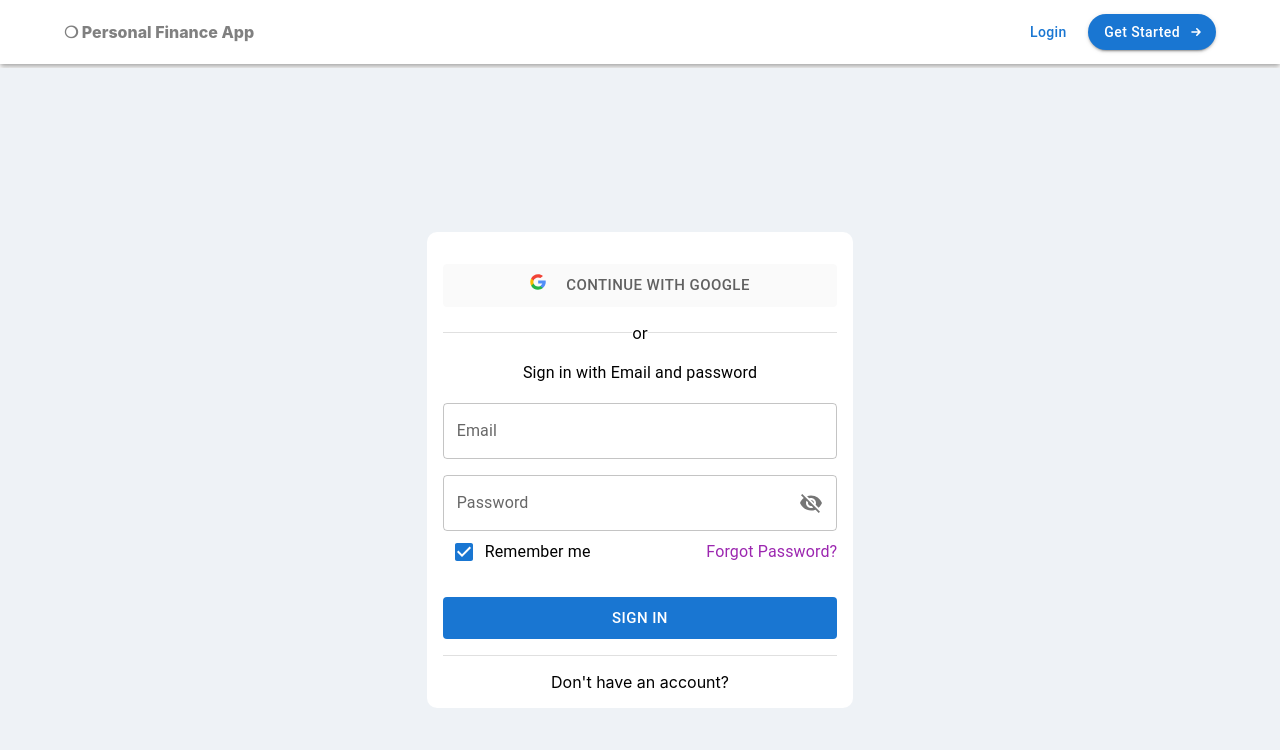
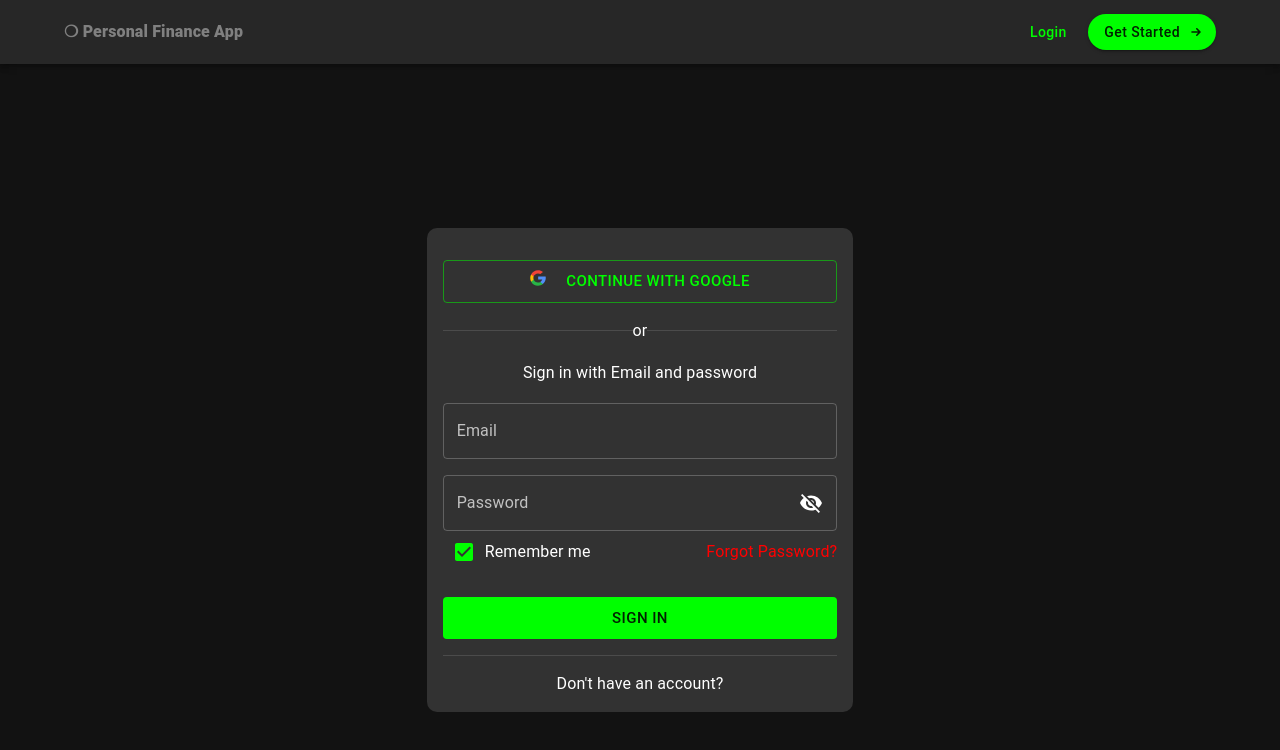
Before and after one commit to vernu/finovo, a Next.js app: page /login in a window 1280 px wide. Shown: the top 750 px of the page. Built offline with nearby package versions, Linux system fonts and the light colour scheme; no server answers.

Commit message:
ui: go green and dark

```diff
--- a/src/HOC/withDashboardLayout/index.tsx
+++ b/src/HOC/withDashboardLayout/index.tsx
@@ -11,7 +11,7 @@ const StyledRoot = styled('div')({
   display: 'flex',
   minHeight: '100%',
   overflow: 'hidden',
-  backgroundColor: '#EEF2F6',
+  // backgroundColor: '#EEF2F6',
 })
 
 const Main = styled('div')(({ theme }) => ({
--- a/src/components/auth/LoginForm.tsx
+++ b/src/components/auth/LoginForm.tsx
@@ -97,11 +97,13 @@ const LoginForm = ({ ...others }) => {
             onClick={handleLoginWithGoogle}
             size='large'
             variant='outlined'
-            sx={{
-              color: 'grey.700',
-              backgroundColor: theme.palette.grey[50],
-              borderColor: theme.palette.grey[50],
-            }}
+            sx={
+              {
+                // color: 'grey.700',
+                // backgroundColor: theme.palette.grey[50],
+                // borderColor: theme.palette.grey[50],
+              }
+            }
           >
             <Box sx={{ mr: { xs: 1, sm: 2, width: 20 } }}>
               <img
@@ -153,7 +155,6 @@ const LoginForm = ({ ...others }) => {
             name='email'
             onChange={handleChange}
             label='Email'
-            inputProps={{}}
           />
         </FormControl>
 
@@ -181,7 +182,6 @@ const LoginForm = ({ ...others }) => {
               </InputAdornment>
             }
             label='Password'
-            inputProps={{}}
           />
         </FormControl>
         <Stack
--- a/src/components/transaction/TransactionFilter.tsx
+++ b/src/components/transaction/TransactionFilter.tsx
@@ -65,8 +65,8 @@ export const TransactionFilter = () => {
         borderRadius: '10px',
         marginBottom: '5px',
         padding: '3px',
-        backgroundColor: '#f5f5f5',
-        border: '0.1px dashed black',
+        borderWidth: '1px',
+        borderColor: 'primary.main',
       }}
     >
       <Grid container spacing={0.5}>
@@ -201,7 +201,7 @@ export const TransactionFilter = () => {
                             ? '#2a2'
                             : category.type === 'EXPENSE'
                             ? 'red'
-                            : 'black',
+                            : '',
                       }}
                     />
                   </MenuItem>
--- a/src/pages/_app.tsx
+++ b/src/pages/_app.tsx
@@ -6,15 +6,32 @@ import { Provider } from 'react-redux'
 import { store } from '../store/store'
 import { Toaster } from 'react-hot-toast'
 import ConfirmModal from '../components/common/ConfirmModal'
+import { ThemeProvider, createTheme } from '@mui/material/styles'
+import CssBaseline from '@mui/material/CssBaseline'
 
 function MyApp({ Component, pageProps }: AppProps) {
+  const darkTheme = createTheme({
+    palette: {
+      mode: 'dark',
+      primary: {
+        main: '#00FF00',
+      },
+      secondary: {
+        main: '#FF0000',
+      },
+    },
+  })
+
   return (
     <Provider store={store}>
-      <ApolloProvider client={apolloClient}>
-        <Toaster />
-        <ConfirmModal />
-        <Component {...pageProps} />
-      </ApolloProvider>
+      <ThemeProvider theme={darkTheme}>
+        <CssBaseline />
+        <ApolloProvider client={apolloClient}>
+          <Toaster />
+          <ConfirmModal />
+          <Component {...pageProps} />
+        </ApolloProvider>
+      </ThemeProvider>{' '}
     </Provider>
   )
 }
--- a/src/pages/login.tsx
+++ b/src/pages/login.tsx
@@ -1,4 +1,4 @@
-import { Divider, Grid, Stack, Typography } from '@mui/material'
+import { Divider, Grid, Stack } from '@mui/material'
 import LoginForm from '../components/auth/LoginForm'
 import { withDefaultLayout } from '../HOC/withDefaultLayout'
 const Login = () => {
@@ -9,9 +9,6 @@ const Login = () => {
         direction='column'
         justifyContent='flex-end'
         sx={{ minHeight: '100vh' }}
-        style={{
-          background: '#EEF2F6',
-        }}
       >
         <Grid item xs={12}>
           <Grid
@@ -27,9 +24,10 @@ const Login = () => {
               md={6}
               lg={4}
               style={{
-                background: '#FFFFFF',
+                background: '#FFFFFF22',
                 padding: '16px',
                 borderRadius: '10px',
+                border: '1px solid #5555555',
               }}
             >
               <Grid
```
Also changed, not shown: src/HOC/withDashboardLayout/components/header/DashboardHeader.tsx (+2 -9 lines).
